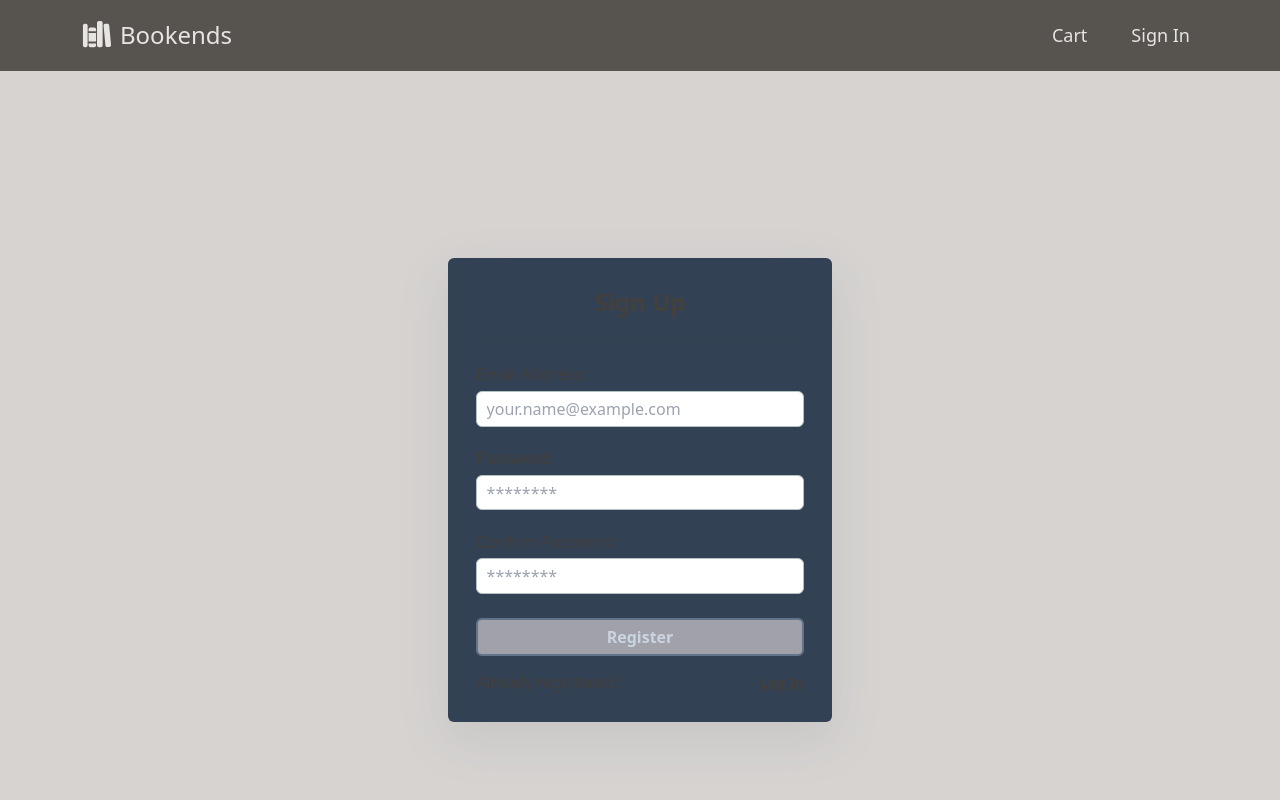
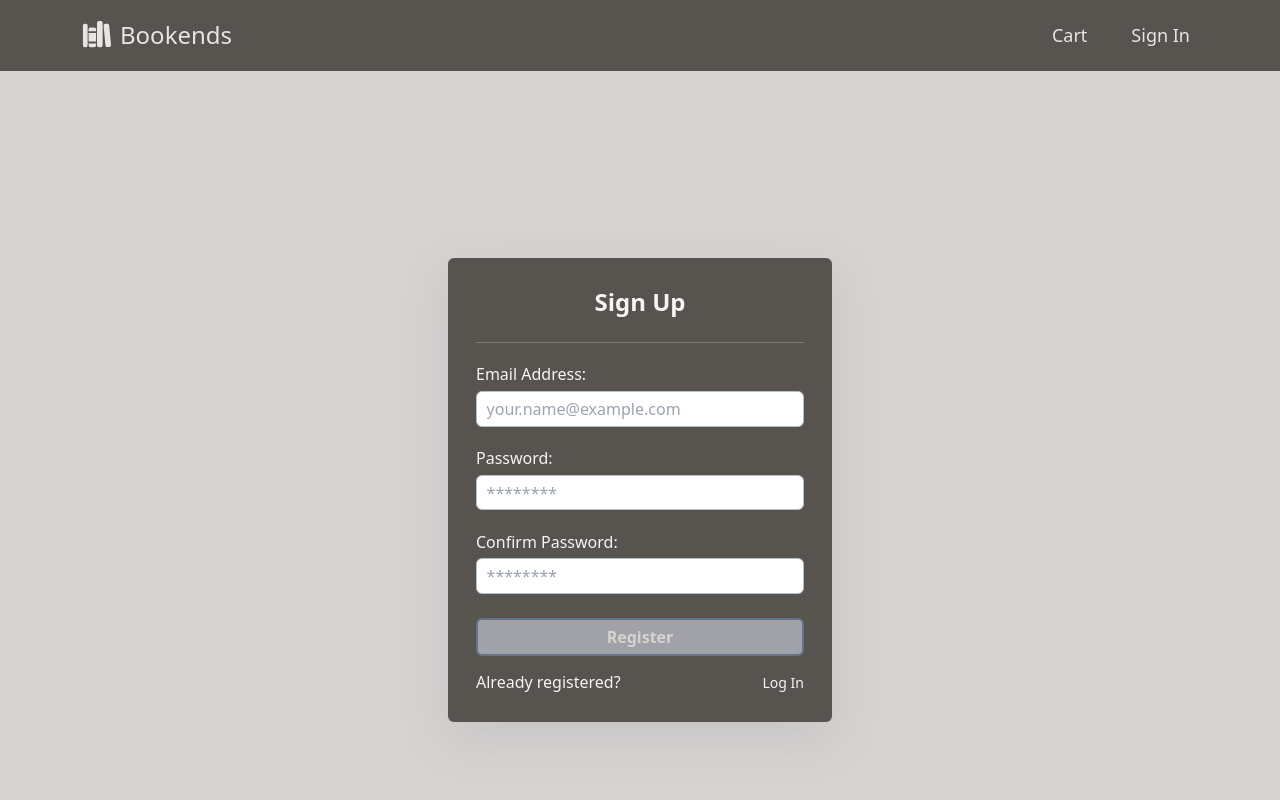
Before and after one commit to lexmaclellan/Bookends, a React (Vite) app in the folder client/: page /signup in a window 1280 px wide. Shown: the top 800 px of the page. Built offline with nearby package versions, Linux system fonts and the light colour scheme; some icons are missing.

Commit message:
Changed colors

```diff
--- a/client/src/pages/Signup.jsx
+++ b/client/src/pages/Signup.jsx
@@ -95,11 +95,11 @@ function Signup() {
                 <article className='p-4'>
                     <h3 className='text-2xl block font-semibold mb-2'>Welcome</h3>
                     <p>You are logged in.</p>
-                    <Link to='/' className='text-gray-50 font-semibold hover:underline hover:text-sky-200'>Back to Home</Link>
+                    <Link to='/'>Back to Home</Link>
                 </article>
             ) : (
-                <article className='p-4 flex justify-center items-center h-screen'>
-                    <section className='w-96 shadow-lg p-7 bg-slate-700 rounded-md'>
+                <article className='p-4 flex justify-center items-center h-screen text-stone-100'>
+                    <section className='w-96 shadow-lg p-7 bg-stone-600 rounded-md'>
                         <h3 className='text-2xl block text-center font-semibold'>Sign Up</h3>
                         <form onSubmit={handleSubmit}>
                             <hr className='mt-6' />
@@ -128,7 +128,7 @@ function Signup() {
                                     value={email}
                                     required
                                 />
-                                <p id='emailnote' className={emailFocus && email && !validEmail ? 'instructions flex' : 'offscreen'}>
+                                <p id='emailnote' className={emailFocus && email && !validEmail ? 'instructions flex mt-2' : 'offscreen'}>
                                     <span><BsInfoCircle className='text-2xl text-teal-200 hover:text-green-100 mr-2' /></span>
                                     <span>Must be a valid email address.</span>
                                 </p>
@@ -154,7 +154,7 @@ function Signup() {
                                     value={pwd}
                                     required
                                 />
-                                <p id='pwdnote' className={pwdFocus && !validPwd ? 'instructions flex' : 'offscreen'}>
+                                <p id='pwdnote' className={pwdFocus && !validPwd ? 'instructions flex mt-2' : 'offscreen'}>
                                     <span><BsInfoCircle className='text-2xl text-teal-200 hover:text-green-100 mr-2' /></span>
                                     <span>
                                         8 to 100 characters.<br />
@@ -192,14 +192,14 @@ function Signup() {
                                     value={matchPwd}
                                     required
                                 />
-                                <p id='confirmnote' className={matchFocus && !validMatch ? 'instructions flex' : 'offscreen'}>
+                                <p id='confirmnote' className={matchFocus && !validMatch ? 'instructions flex mt-2' : 'offscreen'}>
                                     <span><BsInfoCircle className='text-2xl text-teal-200 hover:text-green-100 mr-2' /></span>
                                     <span>Must match the first password field.</span>
                                 </p>
                             </section>
 
                             <button
-                                className='mt-6 py-1 w-full bg-gray-800 text-slate-300 border-2 border-slate-500 font-semibold rounded-md auth-submit'
+                                className='mt-6 py-1 w-full bg-gray-800 text-stone-300 border-2 border-slate-500 font-semibold rounded-md auth-submit'
                                 disabled={!validEmail || !validPwd || !validMatch ? true : false}
                             >
                                 Register
@@ -213,7 +213,7 @@ function Signup() {
                             </span>
                             <span>
                                 <p className='mt-2 text-base'>
-                                    <Link to='/login' className='text-sm text- font-semibold underline hover:no-underline'>
+                                    <Link to='/login' className='text-sm'>
                                         Log In
                                     </Link>
                                 </p>
```
